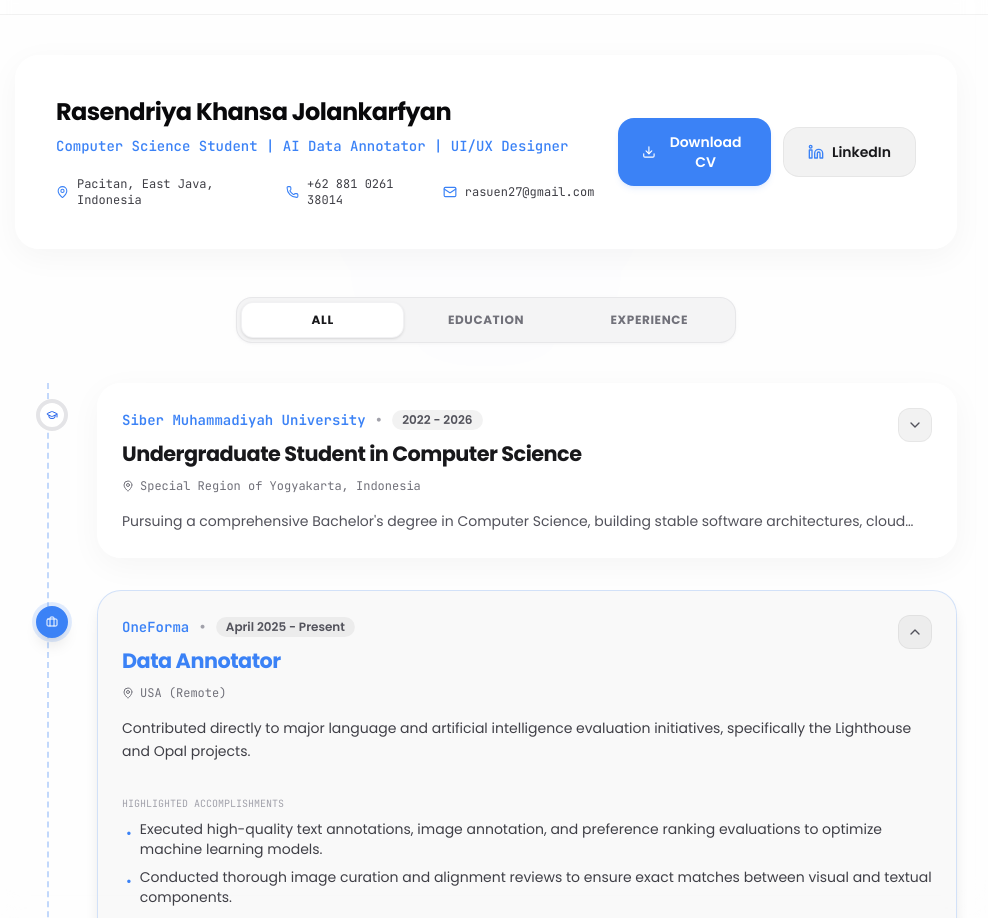
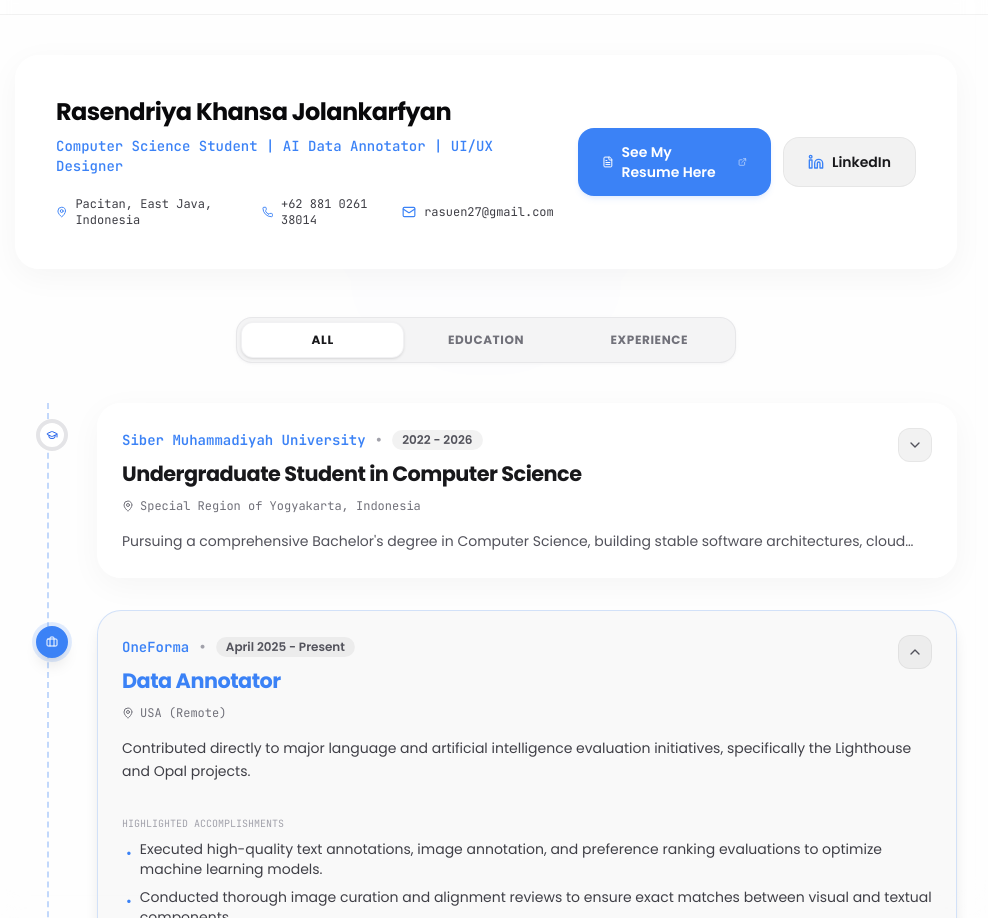
Before and after one commit to rasenss/rasend-portfolio, a React (Vite) app: page / in a window 1280 px wide. Shown: the part 4704-5622 px from the top of the page, without its empty margins (154-1142 px from the left). Built offline with nearby package versions, Linux system fonts and the light colour scheme; no server answers.

Commit message:
feat(resume): update download button to link to CV document
Replaced the local PDF download functionality with a direct link to the external Google Doc resume to ensure version control and easier accessibility.

```diff
--- a/src/components/Resume.tsx
+++ b/src/components/Resume.tsx
@@ -1,6 +1,6 @@
 import { useState } from 'react';
 import { motion, AnimatePresence } from 'motion/react';
-import { Download, Linkedin, MapPin, Phone, Mail, ChevronDown, ChevronUp, GraduationCap, Briefcase, Award, CheckCircle2, Loader2, Sparkles } from 'lucide-react';
+import { Download, Linkedin, MapPin, Phone, Mail, ChevronDown, ChevronUp, GraduationCap, Briefcase, Award, CheckCircle2, Loader2, Sparkles, FileText, ExternalLink } from 'lucide-react';
 import { jsPDF } from 'jspdf';
 import { personalInfo, timelineItems, certifications, skills } from '../data';
 import { WindowControls } from './WindowControls';
@@ -533,23 +533,18 @@ export default function Resume({ isDark, triggerHaptic }: ResumeProps) {
 
             {/* Action buttons (Download & Linkedin link) */}
             <div className="flex items-center gap-3 w-full md:w-auto mt-2 md:mt-0">
-              <button
+              <a
                 id="resume-download-btn"
-                onClick={handleDownloadCV}
-                disabled={downloading}
-                className={`flex-1 md:flex-initial flex items-center justify-center gap-2 px-6 py-3.5 rounded-2xl text-sm font-semibold transition-all duration-300 cursor-pointer shadow-md shadow-blue-500/10 ${
-                  downloading
-                    ? 'bg-blue-600/50 text-white cursor-wait'
-                    : 'bg-blue-500 hover:bg-blue-600 text-white hover:-translate-y-0.5'
-                }`}
+                href="https://docs.google.com/document/d/1jFgRKWyeisAu92_FXd-f4d6Rj4rPX0C65yteQyZsAfA/edit?usp=drive_link"
+                target="_blank"
+                rel="noopener noreferrer"
+                onClick={() => triggerHaptic('heavy')}
+                className="flex-1 md:flex-initial flex items-center justify-center gap-2 px-6 py-3.5 rounded-2xl text-sm font-semibold transition-all duration-300 cursor-pointer shadow-md shadow-blue-500/10 bg-blue-500 hover:bg-blue-600 text-white hover:-translate-y-0.5"
               >
-                {downloading ? (
-                  <Loader2 size={16} className="animate-spin" />
-                ) : (
-                  <Download size={16} />
-                )}
-                <span>{downloading ? 'Preparing CV...' : 'Download CV'}</span>
-              </button>
+                <FileText size={16} />
+                <span>See My Resume Here</span>
+                <ExternalLink size={12} className="opacity-70" />
+              </a>
 
               <a
                 href={personalInfo.socials.linkedin}
```
